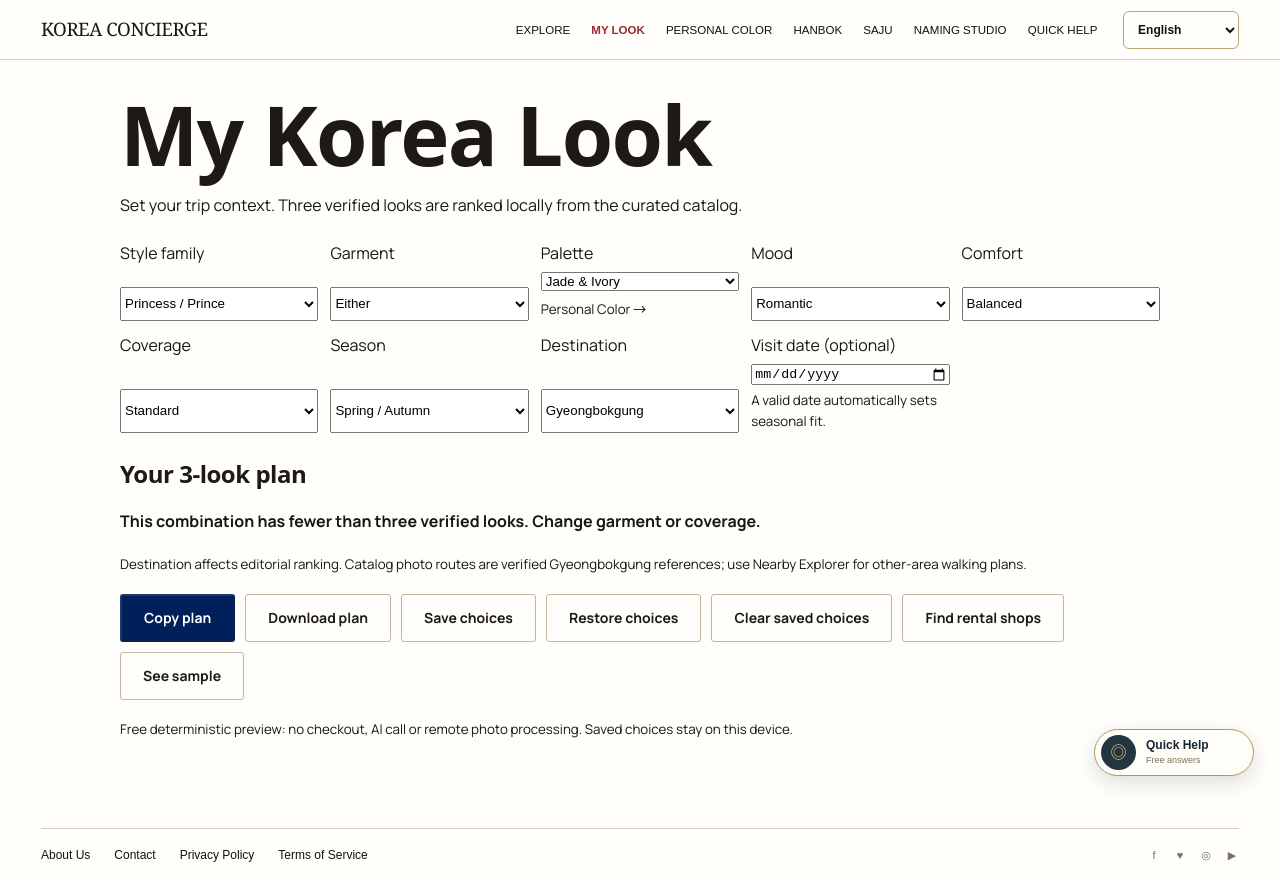
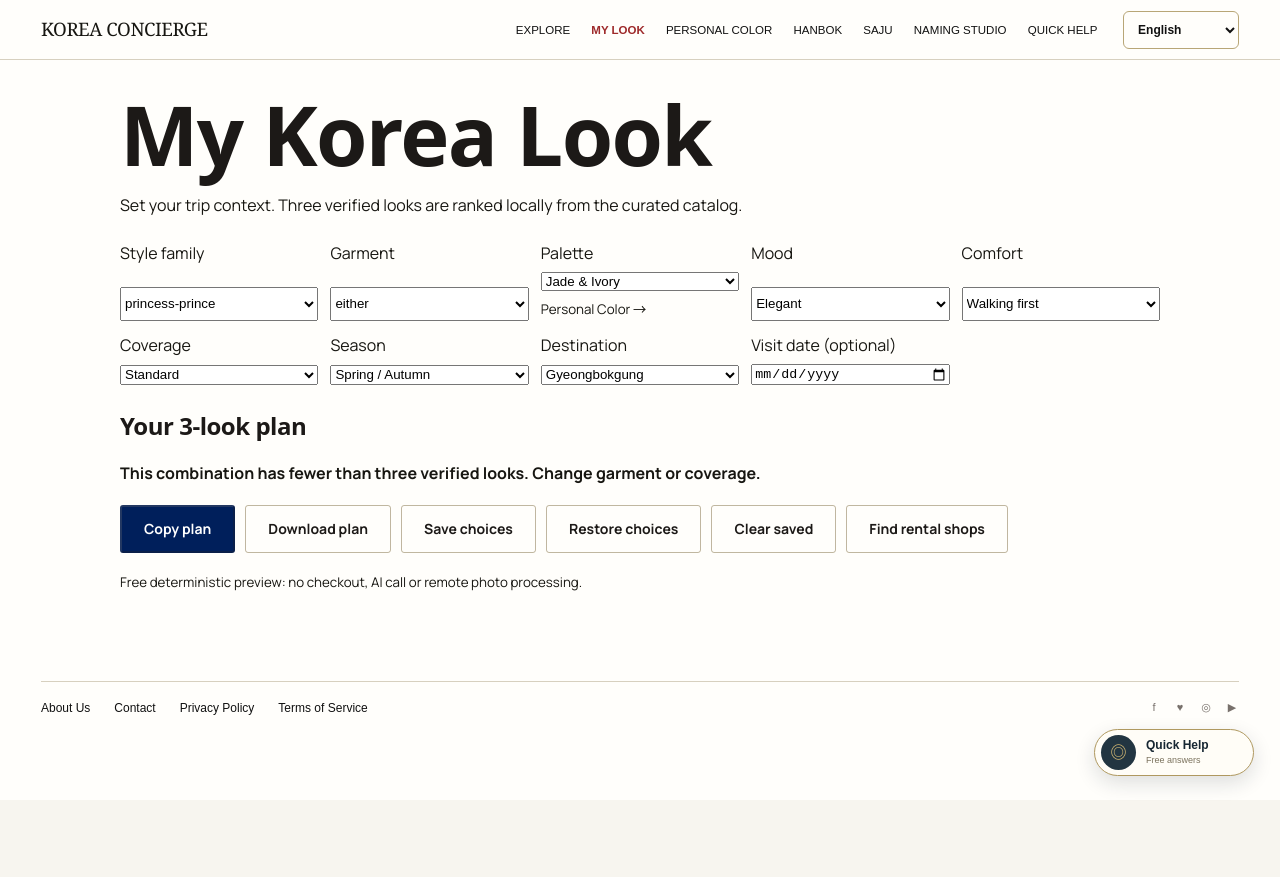
Before and after one commit to lgkangno1-svg/Kang-s-brain, a Next.js app in the folder projects/korea-avocadoss/: page /en/style in a window 1280 px wide. After the commit the page ends 800 px from the top, so only its background shows below. Built offline with nearby package versions, Linux system fonts and the light colour scheme.

Commit message:
feat(korea): wire result-depth style consultation

```diff
--- a/projects/korea-avocadoss/src/app/[locale]/style/page.tsx
+++ b/projects/korea-avocadoss/src/app/[locale]/style/page.tsx
@@ -1,6 +1,6 @@
 import type {Metadata} from 'next';
 import {setRequestLocale} from 'next-intl/server';
-import {StyleConsultationV3} from '@/features/looks/style-consultation-v3';
+import {StyleConsultationV4} from '@/features/looks/style-consultation-v4';
 import {localizedAlternates} from '@/lib/seo/localized-metadata';
 
 type Locale='en'|'zh-CN'|'ja'|'zh-TW'|'vi'|'th';
@@ -25,5 +25,5 @@ export async function generateMetadata({params}:{params:Promise<{locale:string}>
 export default async function StylePage({params}:{params:Promise<{locale:string}>}){
   const {locale}=await params;
   setRequestLocale(locale);
-  return <main><StyleConsultationV3/></main>;
+  return <main><StyleConsultationV4/></main>;
 }
```
